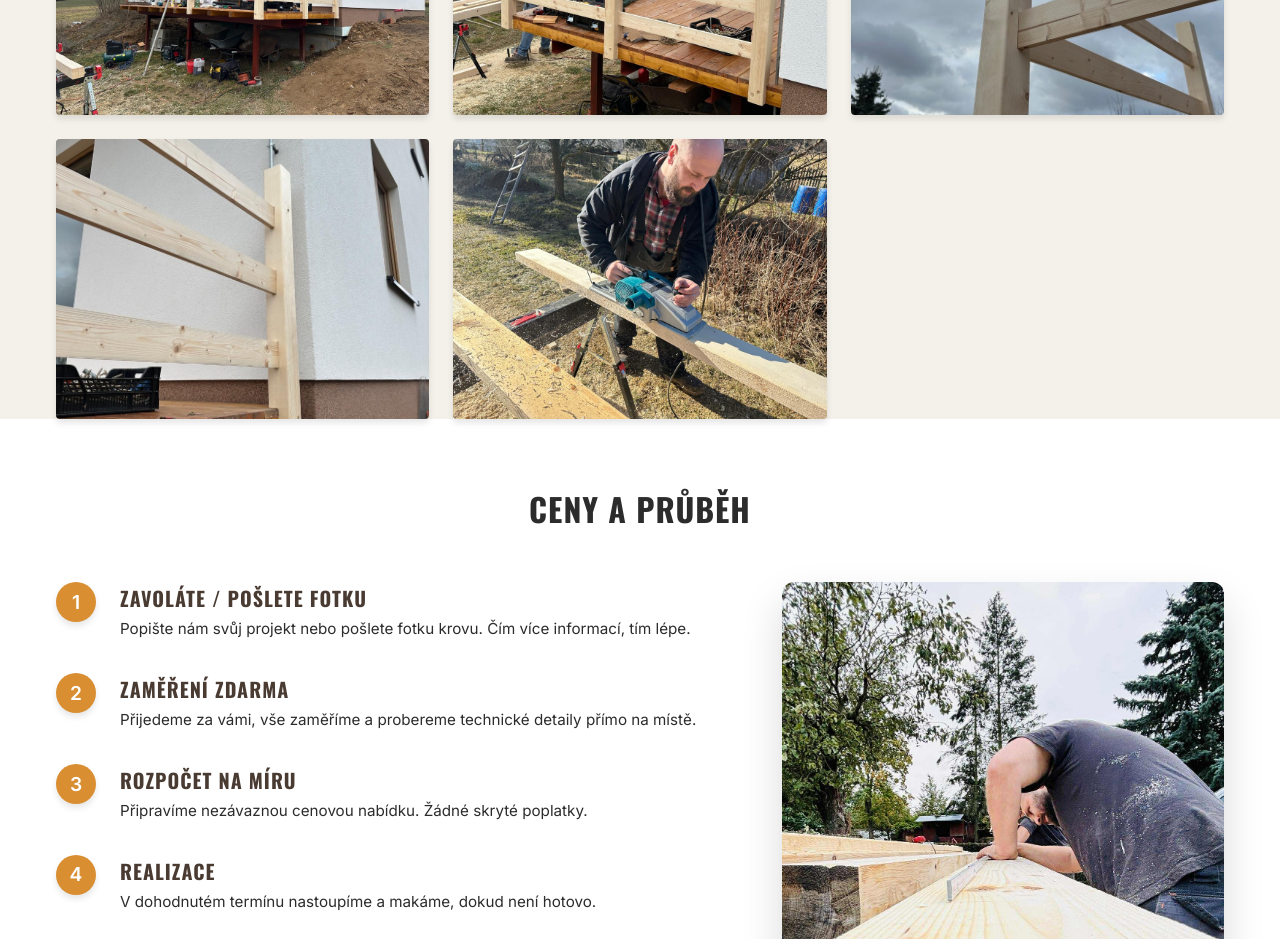
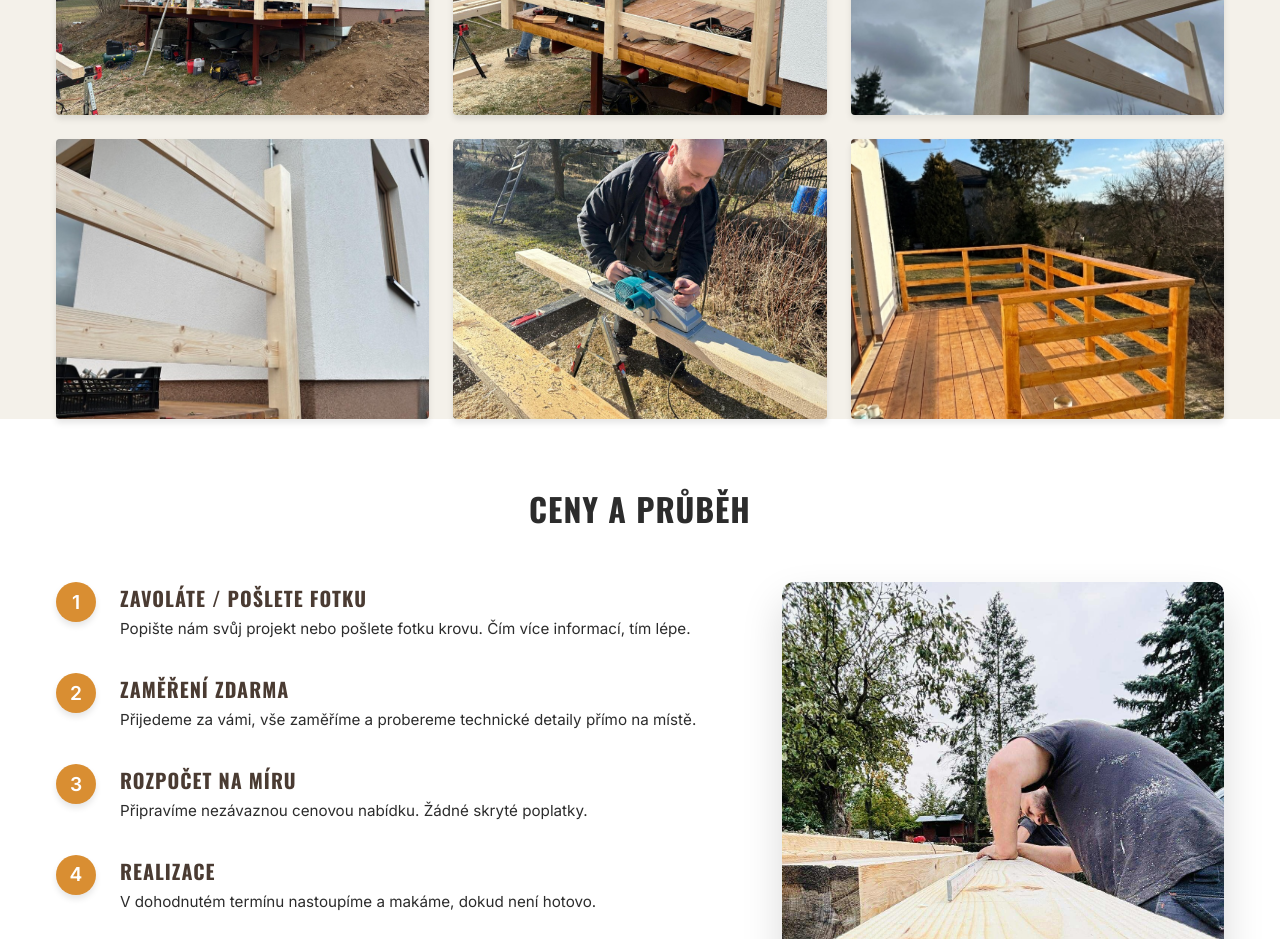
Before and after one commit to KoLyslaV/web_carpenter, a website built with Vite: page src/index.html in a window 1280 px wide. Shown: the part 4380-5319 px from the top of the page. Built offline with nearby package versions, Linux system fonts and the light colour scheme.

Commit message:
feat: add final photo to 'Nové realizace' section

```diff
--- a/src/index.html
+++ b/src/index.html
@@ -251,6 +251,8 @@
             alt="Detail uchycení tesařské konstrukce" loading="lazy"></div>
         <div class="gallery-item"><img src="./assets/images/renovations/nova_realizace_5.jpg"
             alt="Tesařské práce při realizaci - hoblování trámu" loading="lazy"></div>
+        <div class="gallery-item"><img src="./assets/images/renovations/nova_realizace_6.jpg"
+            alt="Hotová dřevěná terasa s masivním zábradlím" loading="lazy"></div>
       </div>
 
     </section>
```
Also changed, not shown: src/assets/images/renovations/nova_realizace_6.jpg (added).
